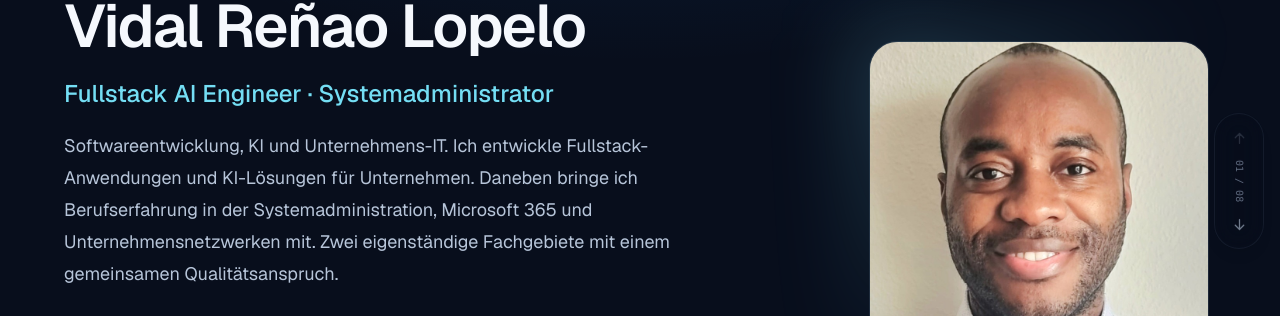
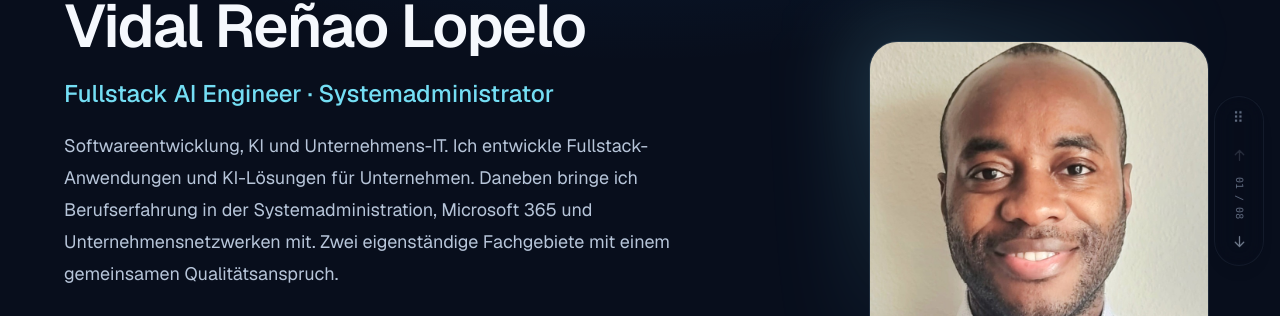
Before and after one commit to vidal-renao/vidal-pro-portfolio, a Next.js app: page /de in a window 1280 px wide. Shown: the part 219-535 px from the top of the page. Built offline with nearby package versions, Linux system fonts and the light colour scheme.

Commit message:
feat(scroll): draggable, keyboard-movable rail constrained to viewport

```diff
--- a/components/layout/SectionScroll.tsx
+++ b/components/layout/SectionScroll.tsx
@@ -1,11 +1,11 @@
 "use client";
 
-import { useEffect, useMemo, useState } from "react";
+import { useEffect, useMemo, useRef, useState, type PointerEvent, type KeyboardEvent } from "react";
 import { ArrowDown, ArrowUp } from "@/components/ui/icons";
 
 interface Props {
   sections: { id: string; label: string }[];
-  labels: { navigation: string; previous: string; next: string; top: string };
+  labels: { navigation: string; previous: string; next: string; top: string; move: string };
 }
 
 /**
@@ -15,6 +15,62 @@ interface Props {
 export function SectionScroll({ sections, labels }: Props) {
   const stops = useMemo(() => [{ id: "top", label: labels.top }, ...sections], [sections, labels.top]);
   const [current, setCurrent] = useState(0);
+  const [position, setPosition] = useState<{ x: number; y: number } | null>(null);
+  const railRef = useRef<HTMLElement>(null);
+  const dragRef = useRef<{ id: number; offsetX: number; offsetY: number } | null>(null);
+
+  const clampToViewport = (x: number, y: number) => {
+    const rect = railRef.current?.getBoundingClientRect();
+    if (!rect) return { x, y };
+    return {
+      x: Math.max(0, Math.min(x, window.innerWidth - rect.width)),
+      y: Math.max(0, Math.min(y, window.innerHeight - rect.height)),
+    };
+  };
+
+  useEffect(() => {
+    const onResize = () => setPosition((previous) =>
+      previous ? clampToViewport(previous.x, previous.y) : null,
+    );
+    window.addEventListener("resize", onResize);
+    return () => window.removeEventListener("resize", onResize);
+  }, []);
+
+  const onGripDown = (event: PointerEvent<HTMLButtonElement>) => {
+    if (event.button !== 0 || !event.isPrimary) return;
+    const rect = railRef.current?.getBoundingClientRect();
+    if (!rect) return;
+    dragRef.current = {
+      id: event.pointerId,
+      offsetX: event.clientX - rect.left,
+      offsetY: event.clientY - rect.top,
+    };
+    setPosition({ x: rect.left, y: rect.top });
+    event.currentTarget.setPointerCapture(event.pointerId);
+  };
+  const onGripMove = (event: PointerEvent<HTMLButtonElement>) => {
+    const drag = dragRef.current;
+    if (!drag || drag.id !== event.pointerId) return;
+    setPosition(clampToViewport(event.clientX - drag.offsetX, event.clientY - drag.offsetY));
+  };
+  const onGripEnd = (event: PointerEvent<HTMLButtonElement>) => {
+    if (dragRef.current?.id !== event.pointerId) return;
+    dragRef.current = null;
+    if (event.currentTarget.hasPointerCapture(event.pointerId)) {
+      event.currentTarget.releasePointerCapture(event.pointerId);
+    }
+  };
+  const onGripKeyDown = (event: KeyboardEvent<HTMLButtonElement>) => {
+    const movement: Record<string, [number, number]> = {
+      ArrowLeft: [-20, 0], ArrowRight: [20, 0],
+      ArrowUp: [0, -20], ArrowDown: [0, 20],
+    };
+    const delta = movement[event.key];
+    if (!delta) return;
+    event.preventDefault();
+    const rect = railRef.current?.getBoundingClientRect();
+    if (rect) setPosition(clampToViewport(rect.left + delta[0], rect.top + delta[1]));
+  };
 
   useEffect(() => {
     let frame = 0;
@@ -47,7 +103,16 @@ export function SectionScroll({ sections, labels }: Props) {
   }
 
   return (
-    <nav aria-label={labels.navigation} className="fixed right-2 top-1/2 z-40 flex -translate-y-1/2 flex-col items-center gap-0.5 rounded-full border border-line bg-bg/40 p-1 shadow-lg opacity-60 backdrop-blur-md transition-[background-color,opacity] duration-200 hover:bg-bg/90 hover:opacity-100 focus-within:bg-bg/90 focus-within:opacity-100 sm:right-4">
+    <nav ref={railRef} aria-label={labels.navigation}
+      style={position ? { left: position.x, top: position.y } : undefined}
+      className={"fixed z-40 flex flex-col items-center gap-0.5 rounded-full border border-line bg-bg/40 p-1 shadow-lg opacity-60 backdrop-blur-md transition-[background-color,opacity] duration-200 hover:bg-bg/90 hover:opacity-100 focus-within:bg-bg/90 focus-within:opacity-100 " + (position ? "" : "right-2 top-1/2 -translate-y-1/2 sm:right-4")}>
+      <button type="button" aria-label={labels.move} title={labels.move}
+        onPointerDown={onGripDown} onPointerMove={onGripMove}
+        onPointerUp={onGripEnd} onPointerCancel={onGripEnd}
+        onKeyDown={onGripKeyDown}
+        className="flex h-8 w-10 cursor-grab touch-none select-none items-center justify-center rounded-full text-dim hover:bg-white/[0.08] hover:text-ink active:cursor-grabbing">
+        <span aria-hidden="true" className="text-[15px] leading-none tracking-widest">⠿</span>
+      </button>
       <button type="button" aria-label={labels.previous} title={labels.previous}
         disabled={current === 0} onClick={() => navigate(-1)}
         className="flex h-10 w-10 items-center justify-center rounded-full text-muted transition-colors hover:bg-white/[0.08] hover:text-ink disabled:cursor-not-allowed disabled:opacity-30">
```
